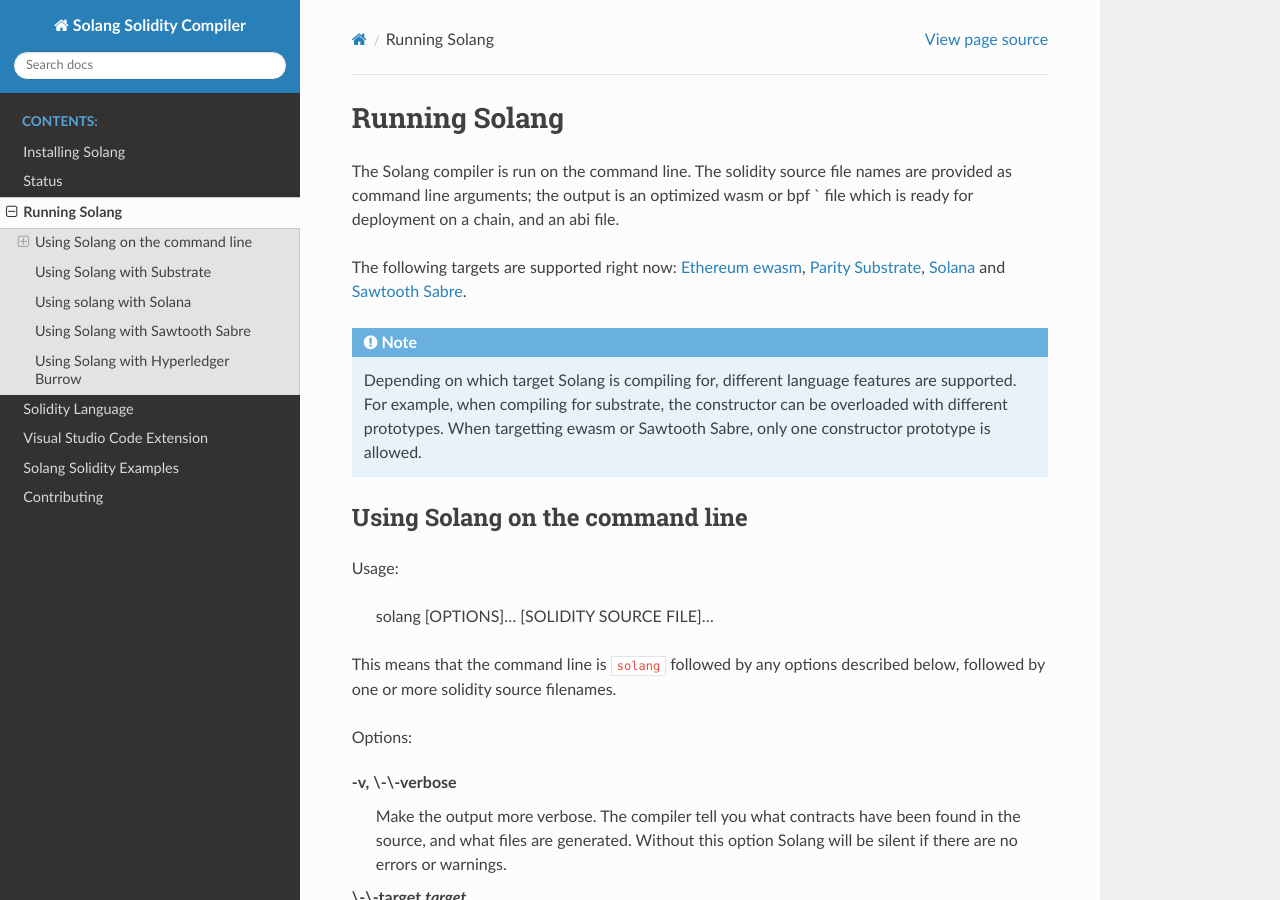
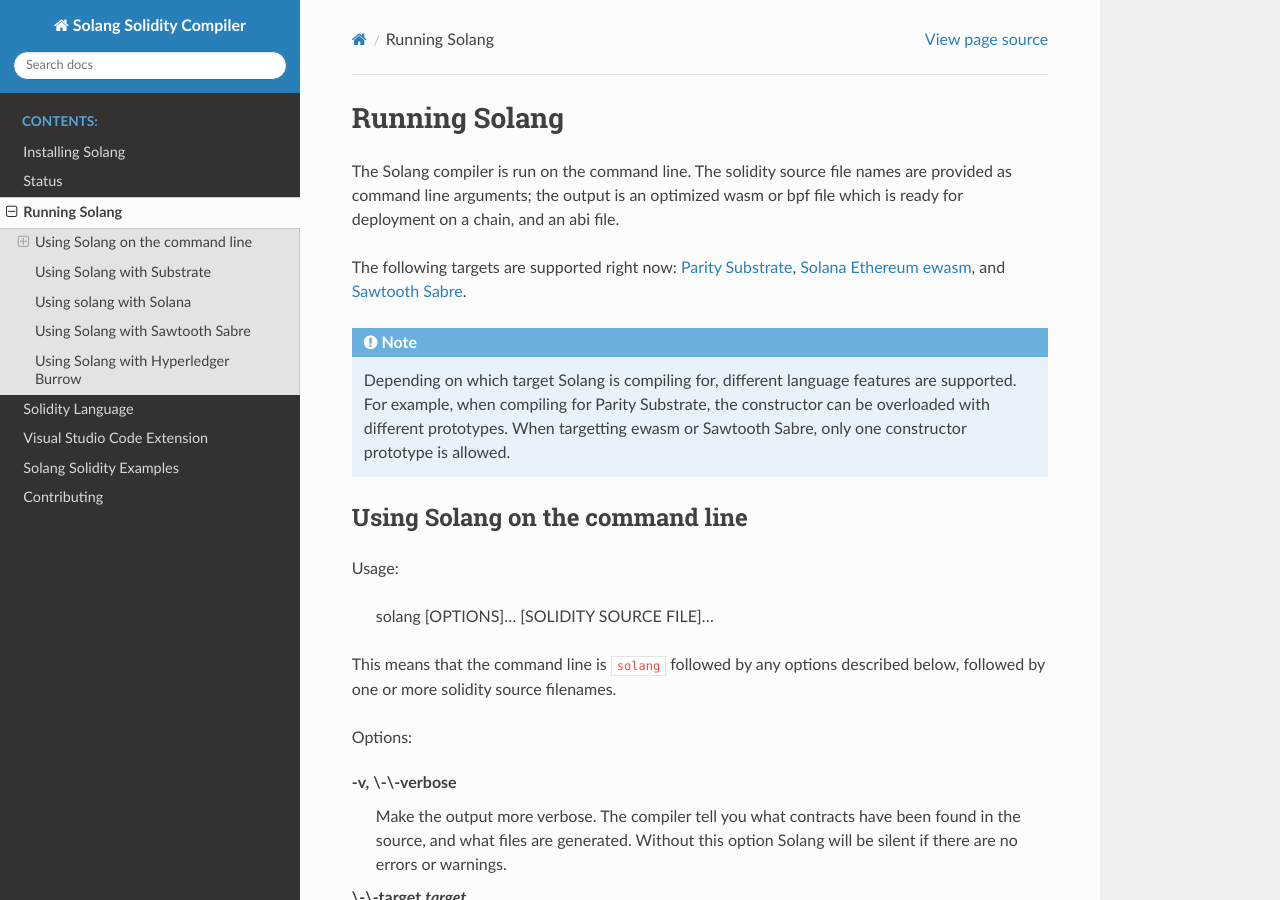
Before and after one commit to hyperledger-solang/solang, a Sphinx documentation site: the page built from docs/running.rst, in a window 1280 px wide and 900 px high. Built offline with Sphinx 7.4.7 and the Read the Docs theme 2.0.0, drawn with Linux system fonts in a browser that asks for light colours.

Commit message:
Typos
Signed-off-by: Sean Young <sean@mess.org>

```diff
--- a/docs/running.rst
+++ b/docs/running.rst
@@ -3,18 +3,18 @@
 
 The Solang compiler is run on the command line. The solidity source file
 names are provided as command line arguments; the output is an optimized
-wasm or bpf ` file which is ready for deployment on a chain, and an abi file.
+wasm or bpf file which is ready for deployment on a chain, and an abi file.
 
 The following targets are supported right now:
-`Ethereum ewasm <https://github.com/ewasm/design>`_,
 `Parity Substrate <https://substrate.dev/>`_,
-`Solana <https://www.solana.com/>`_ and
+`Solana <https://www.solana.com/>`_
+`Ethereum ewasm <https://github.com/ewasm/design>`_, and
 `Sawtooth Sabre <https://github.com/hyperledger/sawtooth-sabre>`_.
 
 .. note::
 
   Depending on which target Solang is compiling for, different language
-  features are supported. For example, when compiling for substrate, the
+  features are supported. For example, when compiling for Parity Substrate, the
   constructor can be overloaded with different prototypes. When targetting
   ewasm or Sawtooth Sabre, only one constructor prototype is allowed.
 
--- a/docs/status.rst
+++ b/docs/status.rst
@@ -43,11 +43,10 @@
 Solang has a new target for `Solana <https://www.solana.com/>`_. This is in early stages right now, however it is
 under active development.
 
-
 ewasm
 _____
 
-ewasm has been tested with `Hyperledeger Burrow <https://github.com/hyperledger/burrow>`_.
+ewasm has been tested with `Hyperledger Burrow <https://github.com/hyperledger/burrow>`_.
 Please use the latest master version of burrow, as ewasm support is still maturing in Burrow.
 
 Some language features have not been fully implemnented yet on ewasm:
```
